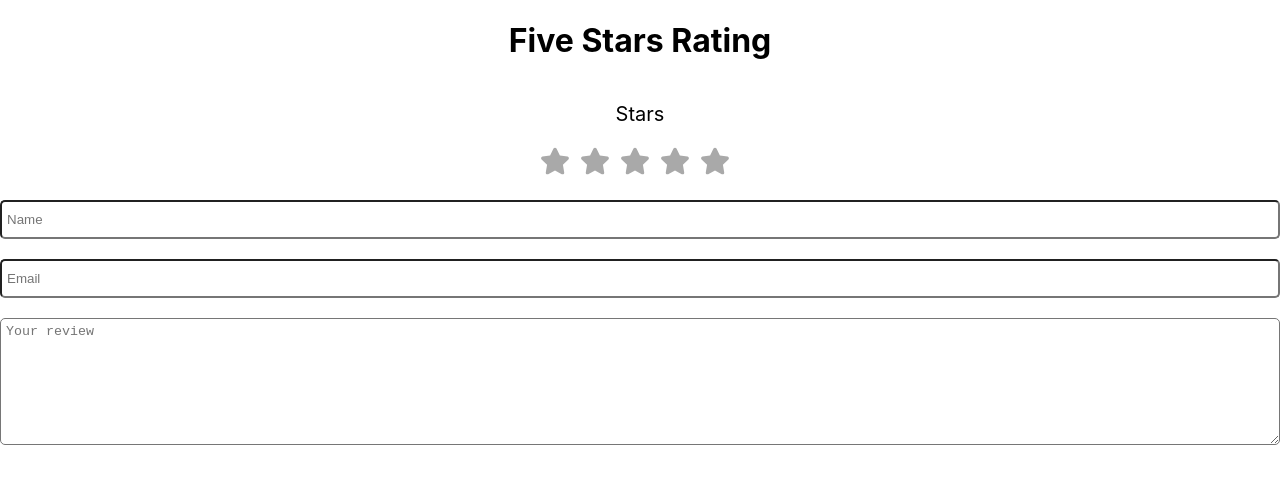
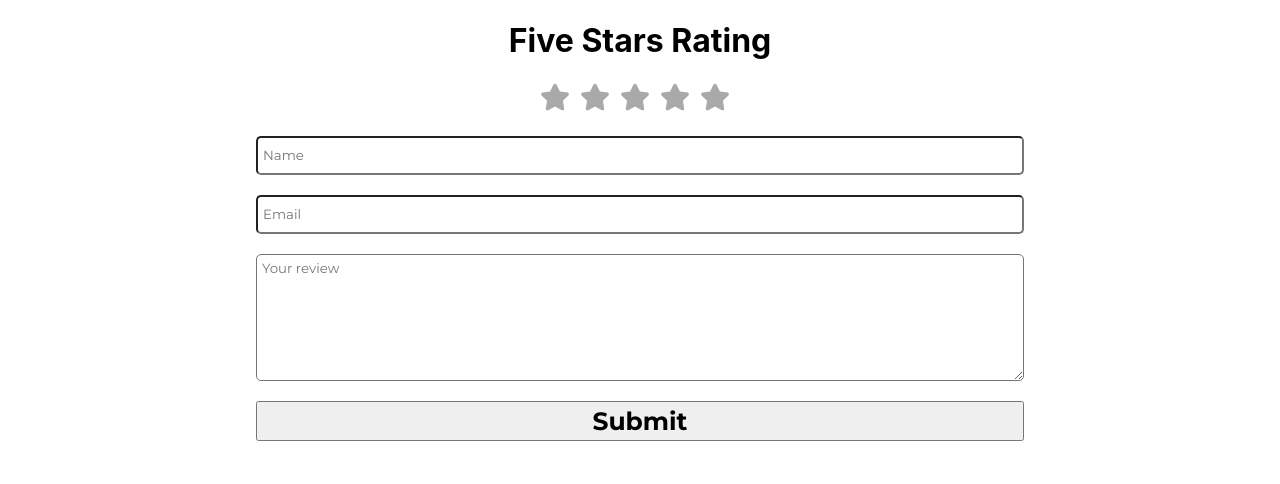
Before and after one commit to LizNgoNgoc/starRating, a React (Create React App) app in the folder my-app/: page / in a window 1280 px wide. Shown: the top 484 px of the page. Built offline with nearby package versions, Linux system fonts and the light colour scheme.

Commit message:
update styles form

```diff
--- a/my-app/public/index.html
+++ b/my-app/public/index.html
@@ -10,34 +10,11 @@
       content="Web site created using create-react-app"
     />
     <link rel="apple-touch-icon" href="%PUBLIC_URL%/logo192.png" />
-    <!--
-      manifest.json provides metadata used when your web app is installed on a
-      user's mobile device or desktop. See https://developers.google.com/web/fundamentals/web-app-manifest/
-    -->
     <link rel="manifest" href="%PUBLIC_URL%/manifest.json" />
-    <!--
-      Notice the use of %PUBLIC_URL% in the tags above.
-      It will be replaced with the URL of the `public` folder during the build.
-      Only files inside the `public` folder can be referenced from the HTML.
-
-      Unlike "/favicon.ico" or "favicon.ico", "%PUBLIC_URL%/favicon.ico" will
-      work correctly both with client-side routing and a non-root public URL.
-      Learn how to configure a non-root public URL by running `npm run build`.
-    -->
-    <title>React App</title>
+    <title>Five stars rating</title>
   </head>
   <body>
     <noscript>You need to enable JavaScript to run this app.</noscript>
     <div id="root"></div>
-    <!--
-      This HTML file is a template.
-      If you open it directly in the browser, you will see an empty page.
-
-      You can add webfonts, meta tags, or analytics to this file.
-      The build step will place the bundled scripts into the <body> tag.
-
-      To begin the development, run `npm start` or `yarn start`.
-      To create a production bundle, use `npm run build` or `yarn build`.
-    -->
   </body>
 </html>
--- a/my-app/src/components/rating/FaStars.jsx
+++ b/my-app/src/components/rating/FaStars.jsx
@@ -4,7 +4,6 @@
 
 function FaStars() {
     return <div className={styles.container}>
-        <p className={styles.star}>Stars</p>
         <Stars />
         <Form />
     </div>
--- a/my-app/src/components/rating/fastars.module.css
+++ b/my-app/src/components/rating/fastars.module.css
@@ -3,7 +3,7 @@
     flex-direction: column;
     align-items: center;
     margin: auto;
-    width: 100%;
+    width: 60%;
     height: 100px;
 }
 
--- a/my-app/src/components/review/Form.jsx
+++ b/my-app/src/components/review/Form.jsx
@@ -1,11 +1,18 @@
 import styles from './form.module.css';
 
 
+function getInputValues(e) {
+    e.preventDefault();
+}
+
+
+
 function Form() {
-    return <form className={styles.form}>
+    return <form className={styles.form} onSubmit={getInputValues}>
         <input type='text' name='name' placeholder='Name' className={styles.input}></input>
         <input type='text' name='email' placeholder='Email' className={styles.input}></input>
         <textarea placeholder='Your review' className={styles.textarea}></textarea>
+        <button className={styles.btn_submit}>Submit</button>
     </form>
 }
 
--- a/my-app/src/components/review/form.module.css
+++ b/my-app/src/components/review/form.module.css
@@ -1,3 +1,5 @@
+@import url('https://fonts.googleapis.com/css2?family=Montserrat:wght@200;300;400;500;600;700&family=Roboto:wght@300&display=swap');
+
 .form {
     width: 100%;
     display: flex;
@@ -10,10 +12,22 @@
     height: 35px;
     border-radius: 5px;
     padding: 0 5px;
+    font-family: 'Montserrat', sans-serif;
+    font-weight: 400;
 }
 
 .textarea {
     height: 115px;
     border-radius: 5px;
     padding: 5px;
+    font-family: 'Montserrat', sans-serif;
+    font-weight: 400;
 }
+
+.btn_submit {
+    height: 40px;
+    font-family: 'Montserrat', sans-serif;
+    font-weight: bold;
+    font-size: 25px;
+
+}
```
